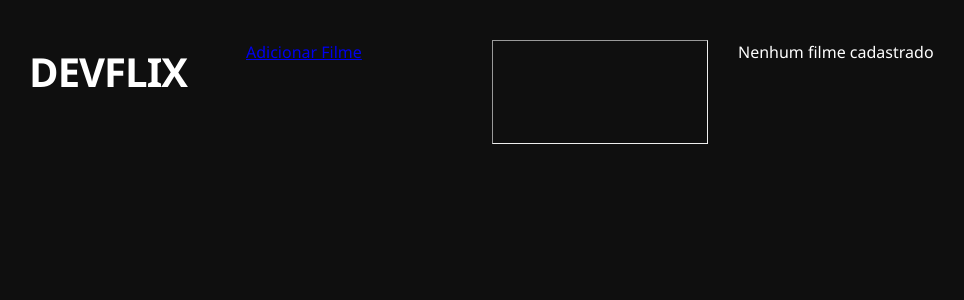
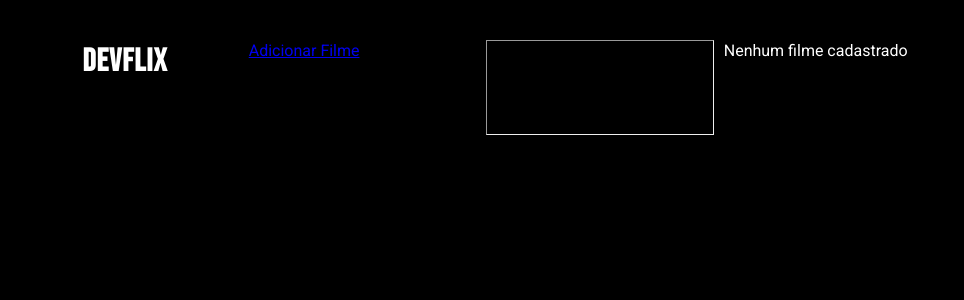
Before and after one commit to Dywxty/catalogo_filmes, a Flask app: page /filmes in a window 1280 px wide. Shown: the top 300 px of the page, without its empty margins (40-1004 px from the left). Run offline with Flask 3, Linux system fonts and the light colour scheme; data that the repository does not hold is empty; some libraries are stand-ins or nearby versions.

Commit message:
Update style.css

```diff
--- a/static/style.css
+++ b/static/style.css
@@ -1,12 +1,14 @@
-/* Definição de Variáveis para facilitar mudanças de cor */
+/* Importando a fonte que lembra o estilo da Netflix */
+@import url('https://fonts.googleapis.com/css2?family=Bebas+Neue&family=Roboto:wght@400;700&display=swap');
+
 :root {
     --primary-color: #e50914;
     --primary-hover: #f40612;
-    --bg-body: #0f0f0f;
-    --bg-card: #1f1f1f;
+    --bg-body: #000000; /* Preto absoluto como a Netflix */
+    --bg-card: #141414; /* Cinza bem escuro para os cards */
     --text-main: #ffffff;
-    --text-muted: #a3a3a3;
-    --transition: all 0.3s ease;
+    --text-muted: #808080;
+    --transition: all 0.4s cubic-bezier(0.25, 0.8, 0.25, 1);
 }
 
 /* RESET & BASE */
@@ -14,76 +16,87 @@
     margin: 0;
     padding: 0;
     box-sizing: border-box;
-    font-family: 'Segoe UI', Roboto, Helvetica, Arial, sans-serif;
+    font-family: 'Roboto', sans-serif;
 }
 
 body {
     background-color: var(--bg-body);
     color: var(--text-main);
-    line-height: 1.6;
-    padding: 40px 20px;
+    line-height: 1.4;
+    padding: 40px 4%;
 }
 
-/* TÍTULO PRINCIPAL */
+/* TÍTULO PRINCIPAL (Estilo Logo) */
 h1 {
     text-align: center;
-    font-size: 2.5rem;
-    margin-bottom: 40px;
-    font-weight: 800;
-    letter-spacing: -1px;
+    font-family: 'Bebas Neue', sans-serif; /* Fonte estilo Netflix */
+    letter-spacing: 1px;
+    margin-bottom: 50px;
+}
+
+/* Se você usar <span> dentro do h1 para separar DEV de FLIX */
+h1 .logo-dev {
+    font-size: 4.5rem;
+    color: #ffffff;
+    vertical-align: middle;
+}
+
+h1 .logo-flix {
+    font-size: 3rem;
+    color: var(--primary-color);
+    vertical-align: middle;
 }
 
 /* BOTÃO DE AÇÃO PRINCIPAL */
 .btn-add {
     display: block;
     width: fit-content;
-    margin: 0 auto 40px;
-    padding: 12px 24px;
+    margin: 0 auto 50px;
+    padding: 12px 30px;
     background-color: var(--primary-color);
     color: white;
     text-decoration: none;
     border-radius: 4px;
     font-weight: bold;
     text-transform: uppercase;
-    font-size: 0.9rem;
+    font-size: 1rem;
     transition: var(--transition);
 }
 
 .btn-add:hover {
     background-color: var(--primary-hover);
-    transform: translateY(-2px);
-    box-shadow: 0 4px 15px rgba(229, 9, 20, 0.4);
+    transform: scale(1.05);
 }
 
-/* GRID CONTAINER - Mais robusto que Flex */
+/* GRID CONTAINER */
 .container {
     display: grid;
-    grid-template-columns: repeat(auto-fill, minmax(200px, 1fr));
-    gap: 30px;
-    max-width: 1200px;
+    grid-template-columns: repeat(auto-fill, minmax(220px, 1fr));
+    gap: 10px; /* Netflix usa pouco espaço entre itens */
+    max-width: 1400px;
     margin: 0 auto;
 }
 
-/* CARD COM EFEITO DE ELEVAÇÃO */
+/* CARD COM EFEITO DE ZOOM CINEMATOGRÁFICO */
 .card {
     background-color: var(--bg-card);
-    border-radius: 12px;
-    overflow: hidden; /* Garante que a imagem não saia do card */
+    border-radius: 4px;
+    overflow: hidden;
     transition: var(--transition);
     position: relative;
-    border: 1px solid #333;
+    border: none;
 }
 
 .card:hover {
-    transform: translateY(-10px);
-    border-color: #555;
-    box-shadow: 0 10px 30px rgba(0,0,0,0.5);
+    transform: scale(1.1); /* Efeito clássico de expansão */
+    z-index: 10;
+    box-shadow: 0 10px 25px rgba(0,0,0,0.6);
 }
 
-/* IMAGEM COM PROPORÇÃO CINEMATOGRÁFICA */
+/* IMAGEM */
 .card img {
     width: 100%;
-    aspect-ratio: 2 / 3; /* Mantém proporção de poster de filme */
+    aspect-ratio: 16 / 9; /* Formato de miniatura de filme */
     object-fit: cover;
     display: block;
 }
```
Also changed, not shown: other parts of static/style.css (+29 -25 lines).
